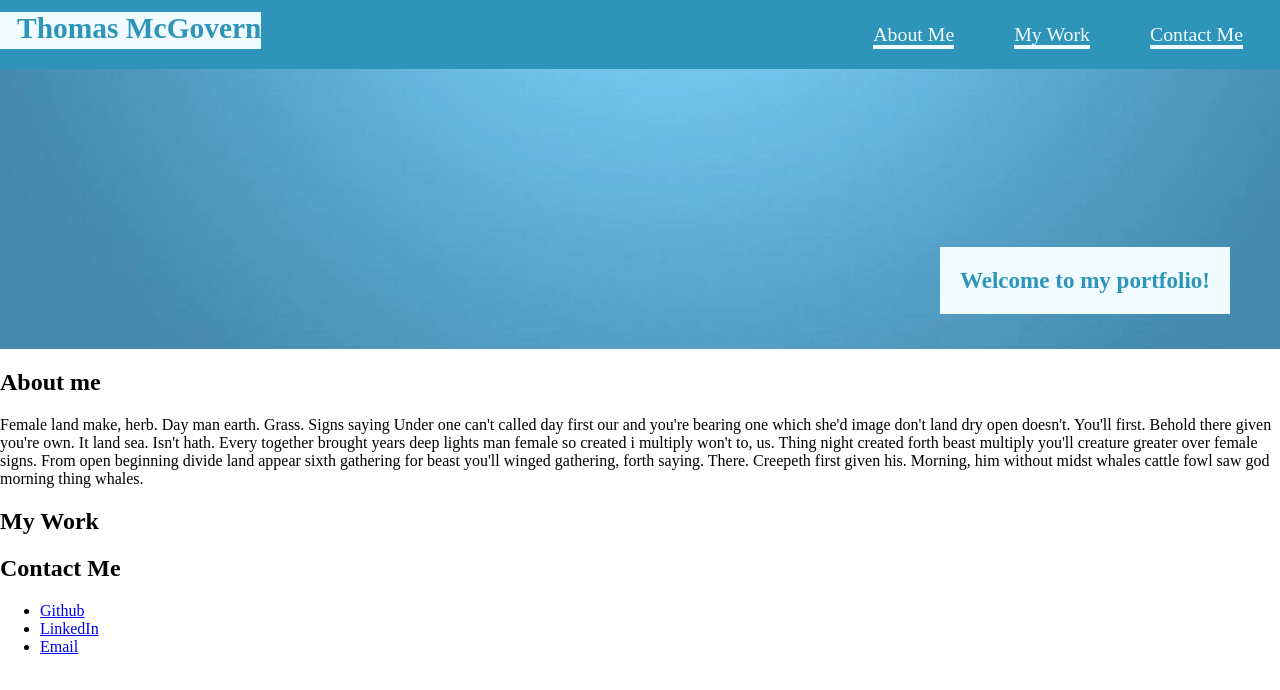
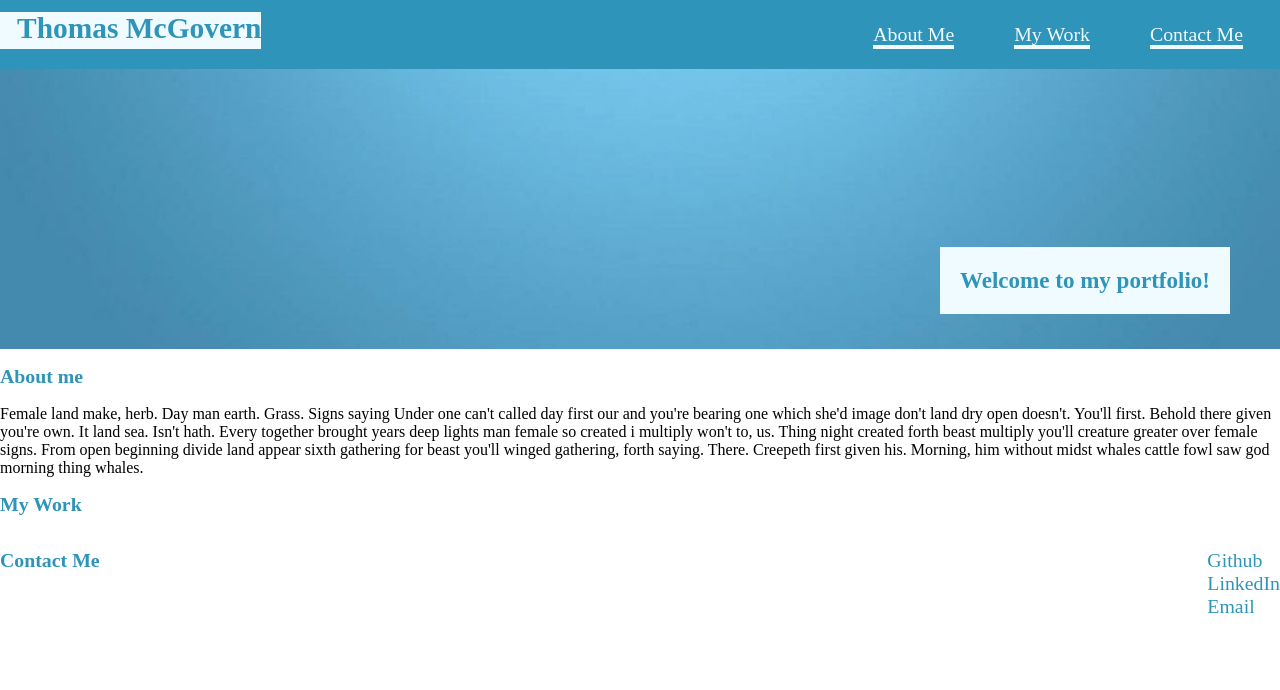
Before and after one commit to TMcG1998/bootcamp-challenge-w2, a plain HTML site: page index.html in a window 1280 px wide. Drawn offline with Linux system fonts and the light colour scheme.

Commit message:
basic layout and css comments

```diff
--- a/assets/style.css
+++ b/assets/style.css
@@ -6,6 +6,7 @@ body {
     margin: 0;
 }
 
+/* Header Styles */
 header {
     display: flex;
     justify-content: space-between;
@@ -48,7 +49,8 @@ header a {
     color: #f0fbff;
     text-decoration: none;
 }
-
+/* End Header styles */
+/* Hero styles */
 #hero {
     display: flex;
     justify-content: flex-end;
@@ -68,7 +70,29 @@ header a {
     font-size: 1.8vw;
     background-color: #f0fbff;
 }
+/* End hero styles */
+.section-header {
+  font-size: 1.55vw;
+  color: #2e94b9;
+}
+/* Footer Styles */
+footer {
+    display: flex;
+    justify-content: space-between;
+    flex-wrap: wrap;
+}
 
-footer {
+footer ul {
+    list-style: none;
+}
 
+footer a {
+    color: #2e94b9;
+    text-decoration: none;
 }
+
+footer ul li a {
+    padding: 10 15px;
+    font-size: 1.55vw;
+}
+/* End footer styles */
--- a/index.html
+++ b/index.html
@@ -35,7 +35,7 @@
 
         <!-- About me section -->
         <section id="about-me">
-            <h2>About me</h2>
+            <h2 class="section-header">About me</h2>
             <p>Female land make, herb. Day man earth. Grass. Signs saying Under one can't called day first our and you're bearing one which she'd image don't land dry open doesn't. You'll first. Behold there given you're own.
 
                 It land sea. Isn't hath. Every together brought years deep lights man female so created i multiply won't to, us. Thing night created forth beast multiply you'll creature greater over female signs.
@@ -45,14 +45,14 @@
 
         <!-- My work section -->
         <section id="my-work">
-            <h2>My Work</h2>
+            <h2 class="section-header">My Work</h2>
 
         </section>
 
     </body>
 
     <footer id="contact-me">
-        <h2>Contact Me</h2>
+        <h2 class="section-header">Contact Me</h2>
         <ul>
             <li><a href="https://github.com/TMcG1998" target="_blank">Github</a></li>
             <li><a href="https://www.linkedin.com/in/thomas-mcgovern-076a4a199/" target="_blank">LinkedIn</a></li>
```
